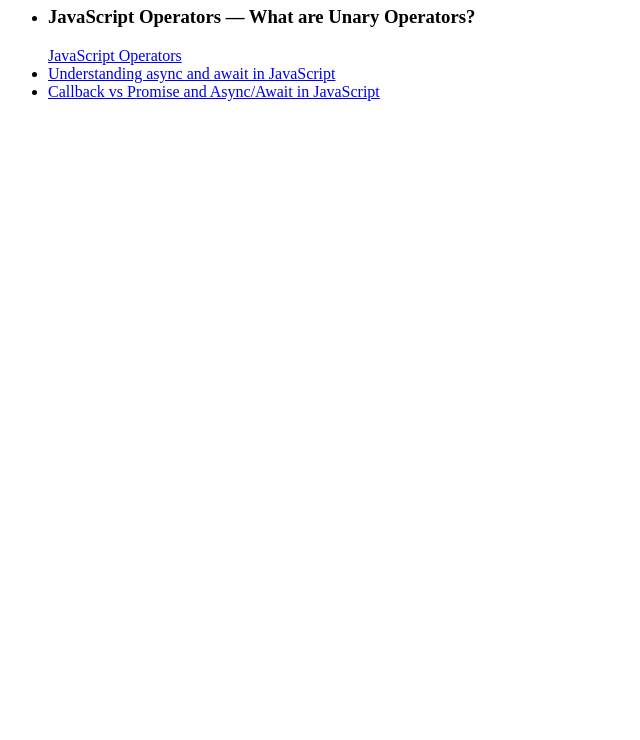
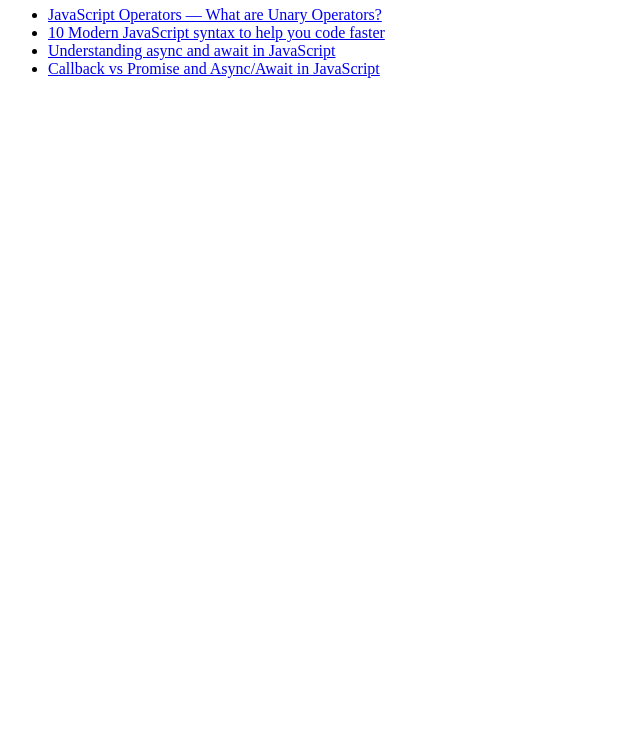
Before and after one commit to yugmani/js-basics-general, a plain HTML site: page index.html in a window 1280 px wide. Shown: the part 60-800 px from the top of the page, without its empty margins (0-640 px from the left). Drawn offline with Linux system fonts and the light colour scheme.

Commit message:
String Padding: string.padEnd()

```diff
--- a/index.html
+++ b/index.html
@@ -12,9 +12,12 @@
     <h1>JS Basics General</h1>
     <ul>
       <li>
-        <h3>JavaScript Operators — What are Unary Operators?</h3>
         <a href="https://javascript.plainenglish.io/javascript-operators-unary-operators-e9d33c94db5c">JavaScript
-          Operators</a>
+          Operators — What are Unary Operators?</a>
+      </li>
+      <li>
+        <a href="https://levelup.gitconnected.com/10-modern-javascript-syntax-to-help-you-code-faster-82cc0a5a3960">10
+          Modern JavaScript syntax to help you code faster</a>
       </li>
       <li><a href="https://jscurious.com/understanding-async-and-await-in-javascript/">Understanding async and await in
           JavaScript</a></li>
@@ -23,6 +26,7 @@
     </ul>
   </div>
   <script src="script.js"></script>
+  <script src="modern.js"></script>
   <script src="async-await.js"></script>
   <script src="cb-vs-async-awt.js"></script>
 </body>
--- /dev/null
+++ b/modern.js
@@ -0,0 +1,21 @@
+// *********************************
+// 10 Modern JavaScript syntax to help you code faster
+// *********************************
+
+// ******* 1. String Padding *********
+
+// String.prototype.padEnd()
+// **********************************
+
+// This method would append the current string with another given string, multiple times if required, until it reaches a particular length.
+
+const text1 = 'hmm';
+const paddedText = text1.padEnd(7, '!');
+
+// console.log(paddedText); // hmm!!!!
+// console.log(paddedText.length); // 7
+
+// the `text1` string will be appended with ! multiple times, till the length of the final string is 7.
+
+
+// String.prototype.padStart()
```
